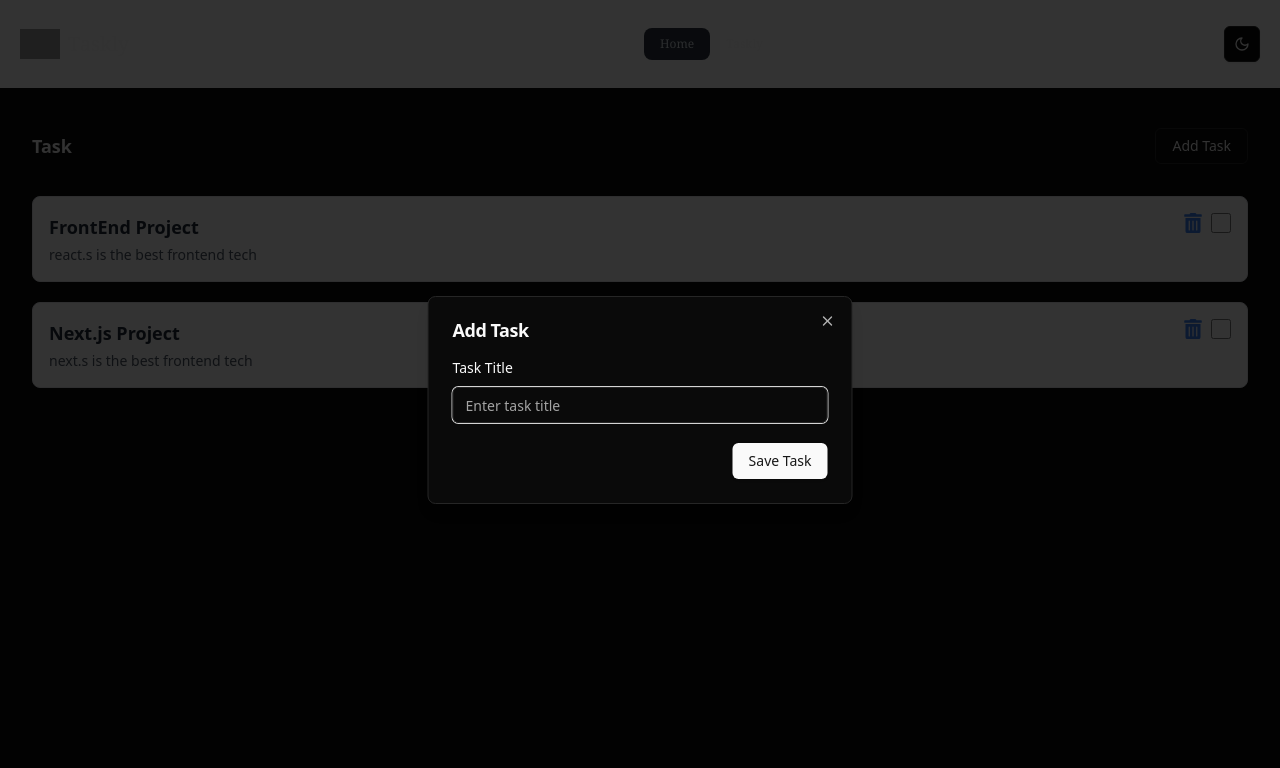
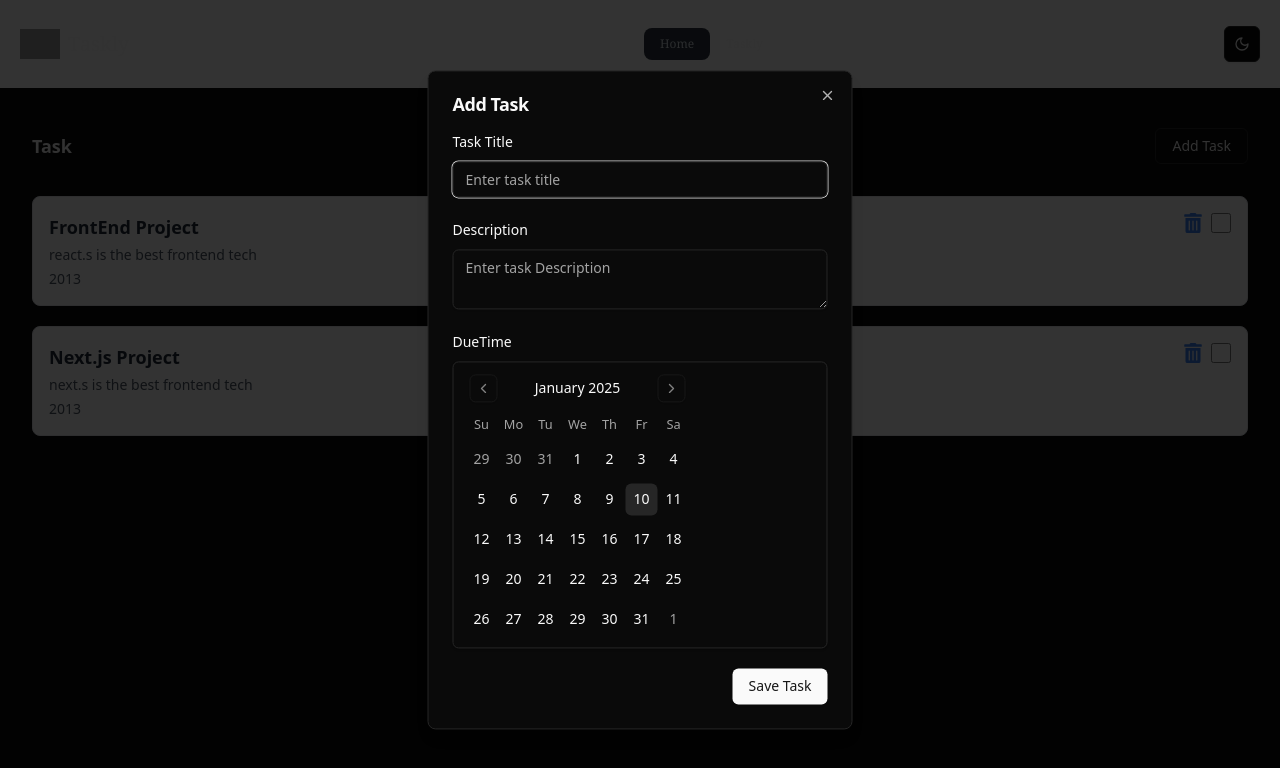
Before and after one commit to minhazapon/React-Redux-porject1, a React (Vite) app: page / in a window 1280 px wide. Both pictures are taken after a click on the button "Add Task". Shown: the top 768 px of the page. Built offline with nearby package versions, Linux system fonts and the light colour scheme; grey boxes are pictures that could not be loaded.

Commit message:
added file

```diff
--- a/package.json
+++ b/package.json
@@ -19,10 +19,12 @@
     "@types/react-router-dom": "^5.3.3",
     "class-variance-authority": "^0.7.1",
     "clsx": "^2.1.1",
+    "date-fns": "^3.6.0",
     "localforage": "^1.10.0",
     "lucide-react": "^0.469.0",
     "match-sorter": "^8.0.0",
     "react": "^18.3.1",
+    "react-day-picker": "^8.10.1",
     "react-dom": "^18.3.1",
     "react-hook-form": "^7.54.2",
     "react-icons": "^5.4.0",
--- a/src/AddButton.tsx
+++ b/src/AddButton.tsx
@@ -1,4 +1,3 @@
-
 import { Button } from "@/components/ui/button";
 import {
     Dialog,
@@ -18,9 +17,14 @@
 } from "@/components/ui/form"; // Adjusted import path
 import { Input } from "@/components/ui/input";
 import { DialogDescription } from "@radix-ui/react-dialog";
+import { Textarea } from "./components/ui/textarea";
+import { Calendar } from "./components/ui/calendar";
+import { useState } from "react";
 
 export function AddButton() {
+    const [selectedDate, setSelectedDate] = useState(null);
     const Forms = useForm(); // Initialize react-hook-form
+
 
     const onSubmit = (data: any) => {
         console.log(data); // Handle form data
@@ -58,6 +62,47 @@
                             )}
                         />
                         <div className=" mt-5 ">
+                            <FormField
+                                control={Forms.control}
+                                name="description"
+                                render={({ field }) => (
+                                    <FormItem>
+                                        <FormLabel>Description</FormLabel>
+                                        <FormControl>
+                                            <Textarea
+                                                {...field}
+                                                value={field.value || ""}
+                                                placeholder="Enter task Description"
+                                                required
+                                            />
+                                        </FormControl>
+                                    </FormItem>
+                                )}
+                            />
+                        </div>
+                        <div className=" mt-5 ">
+                            <FormField
+                                control={Forms.control}
+                                name="dueTime"
+                                render={({ field }) => (
+                                    <FormItem>
+                                        <FormLabel>DueTime</FormLabel>
+                                        <FormControl>
+                                            <Calendar
+                                                mode="single"
+                                                selected={field.value || selectedDate}
+                                                onSelect={(date: any) => {
+                                                    setSelectedDate(date);
+                                                    field.onChange(date); // Update the form value
+                                                }}
+                                                className="rounded-md border shadow"
+                                            />
+                                        </FormControl>
+                                    </FormItem>
+                                )}
+                            />
+                        </div>
+                        <div className=" mt-5 ">
                             <DialogFooter>
                                 <Button type="submit">Save Task</Button>
                             </DialogFooter>
--- a/src/CardOfTask.tsx
+++ b/src/CardOfTask.tsx
@@ -13,6 +13,9 @@
                     <h2 className="text-lg font-bold text-gray-800">{task.title}</h2>
                     <p className="text-sm text-gray-600 mt-1">
                         {task.description}
+                    </p>
+                    <p className="text-sm text-gray-600 mt-1">
+                        {task.dueTime}
                     </p>
                 </div>
                 <div className="flex items-center space-x-2">
--- /dev/null
+++ b/src/components/ui/calendar.tsx
@@ -0,0 +1,74 @@
+import * as React from "react"
+import { ChevronLeft, ChevronRight } from "lucide-react"
+import { DayPicker } from "react-day-picker"
+
+import { cn } from "@/lib/utils"
+import { buttonVariants } from "@/components/ui/button"
+
+export type CalendarProps = React.ComponentProps<typeof DayPicker>
+
+function Calendar({
+  className,
+  classNames,
+  showOutsideDays = true,
+  ...props
+}: CalendarProps) {
+  return (
+    <DayPicker
+      showOutsideDays={showOutsideDays}
+      className={cn("p-3", className)}
+      classNames={{
+        months: "flex flex-col sm:flex-row space-y-4 sm:space-x-4 sm:space-y-0",
+        month: "space-y-4",
+        caption: "flex justify-center pt-1 relative items-center",
+        caption_label: "text-sm font-medium",
+        nav: "space-x-1 flex items-center",
+        nav_button: cn(
+          buttonVariants({ variant: "outline" }),
+          "h-7 w-7 bg-transparent p-0 opacity-50 hover:opacity-100"
+        ),
+        nav_button_previous: "absolute left-1",
+        nav_button_next: "absolute right-1",
+        table: "w-full border-collapse space-y-1",
+        head_row: "flex",
+        head_cell:
+          "text-muted-foreground rounded-md w-8 font-normal text-[0.8rem]",
+        row: "flex w-full mt-2",
+        cell: cn(
+          "relative p-0 text-center text-sm focus-within:relative focus-within:z-20 [&:has([aria-selected])]:bg-accent [&:has([aria-selected].day-outside)]:bg-accent/50 [&:has([aria-selected].day-range-end)]:rounded-r-md",
+          props.mode === "range"
+            ? "[&:has(>.day-range-end)]:rounded-r-md [&:has(>.day-range-start)]:rounded-l-md first:[&:has([aria-selected])]:rounded-l-md last:[&:has([aria-selected])]:rounded-r-md"
+            : "[&:has([aria-selected])]:rounded-md"
+        ),
+        day: cn(
+          buttonVariants({ variant: "ghost" }),
+          "h-8 w-8 p-0 font-normal aria-selected:opacity-100"
+        ),
+        day_range_start: "day-range-start",
+        day_range_end: "day-range-end",
+        day_selected:
+          "bg-primary text-primary-foreground hover:bg-primary hover:text-primary-foreground focus:bg-primary focus:text-primary-foreground",
+        day_today: "bg-accent text-accent-foreground",
+        day_outside:
+          "day-outside text-muted-foreground aria-selected:bg-accent/50 aria-selected:text-muted-foreground",
+        day_disabled: "text-muted-foreground opacity-50",
+        day_range_middle:
+          "aria-selected:bg-accent aria-selected:text-accent-foreground",
+        day_hidden: "invisible",
+        ...classNames,
+      }}
+      components={{
+        IconLeft: ({ className, ...props }) => (
+          <ChevronLeft className={cn("h-4 w-4", className)} {...props} />
+        ),
+        IconRight: ({ className, ...props }) => (
+          <ChevronRight className={cn("h-4 w-4", className)} {...props} />
+        ),
+      }}
+      {...props}
+    />
+  )
+}
+Calendar.displayName = "Calendar"
+
+export { Calendar }
--- /dev/null
+++ b/src/components/ui/textarea.tsx
@@ -0,0 +1,22 @@
+import * as React from "react"
+
+import { cn } from "@/lib/utils"
+
+const Textarea = React.forwardRef<
+  HTMLTextAreaElement,
+  React.ComponentProps<"textarea">
+>(({ className, ...props }, ref) => {
+  return (
+    <textarea
+      className={cn(
+        "flex min-h-[60px] w-full rounded-md border border-input bg-transparent px-3 py-2 text-base shadow-sm placeholder:text-muted-foreground focus-visible:outline-none focus-visible:ring-1 focus-visible:ring-ring disabled:cursor-not-allowed disabled:opacity-50 md:text-sm",
+        className
+      )}
+      ref={ref}
+      {...props}
+    />
+  )
+})
+Textarea.displayName = "Textarea"
+
+export { Textarea }
--- a/src/redux/Task.ts
+++ b/src/redux/Task.ts
@@ -13,15 +13,13 @@
             title: "FrontEnd Project",
             description: " react.s is the best frontend tech ",
             dueTime: "2013",
-            isComleted: true
         },
         {
             id: "AACCS",
             title: "Next.js Project",
             description: " next.s is the best frontend tech ",
             dueTime: "2013",
-            isComleted: true
-        },
+        }
     ]
 }
 
--- a/src/redux/type.ts
+++ b/src/redux/type.ts
@@ -6,6 +6,5 @@
     title: string,
     description: string,
     dueTime: string,
-    isComleted: boolean
 
 }
```
Also changed, not shown: 1 other file (tests, documents, lock files or other folders).
